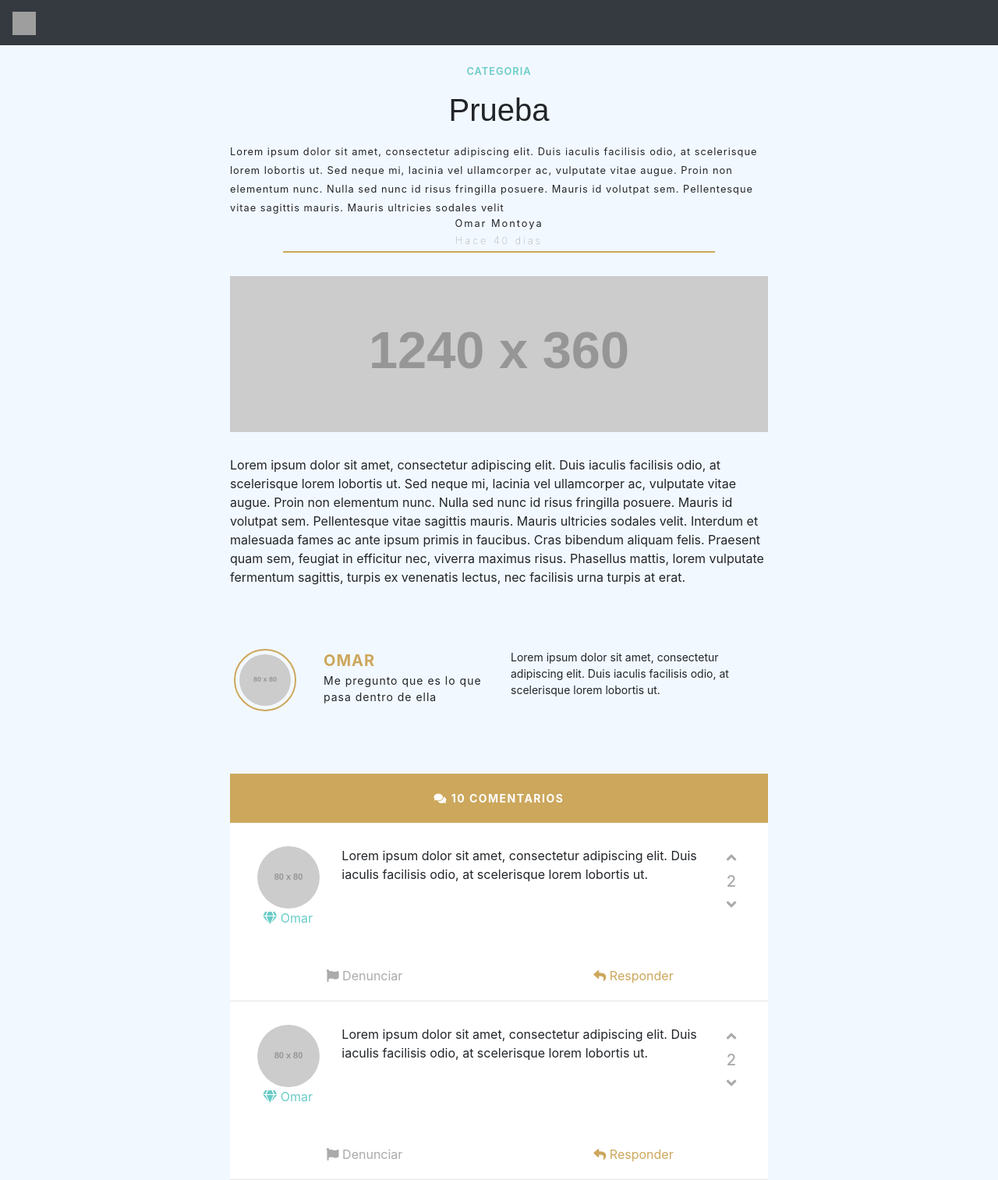
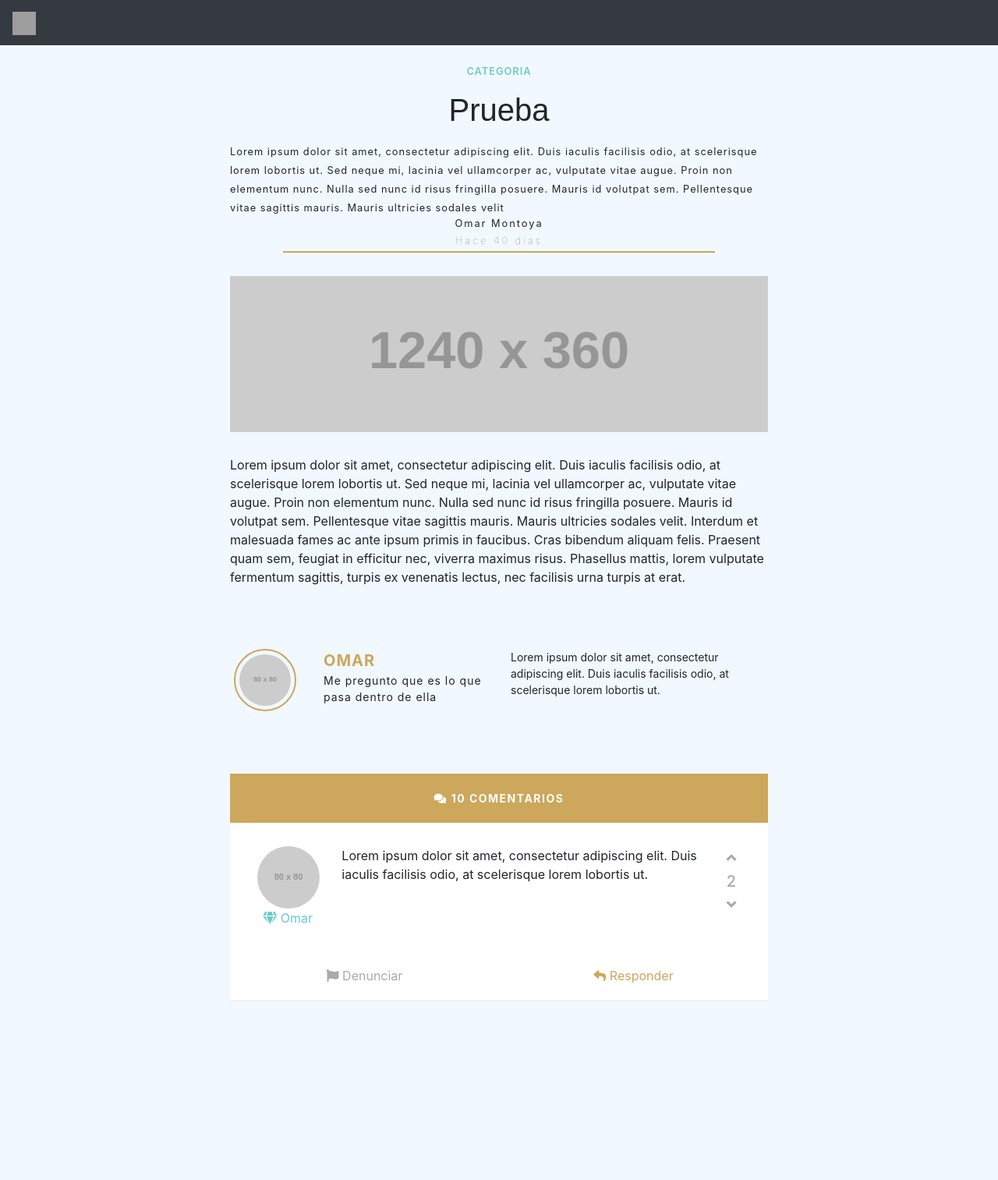
Before and after one commit to OmarMtya/blog, an Angular app: page / in a window 1280 px wide. Shown: the whole page at 78% size. After the commit the page ends 1284 px from the top, so only its background shows below. Built offline with nearby package versions, Linux system fonts and the light colour scheme; grey boxes are pictures that could not be loaded.

Commit message:
Fix: Mejora de vistas menores

```diff
--- a/src/app/app.component.html
+++ b/src/app/app.component.html
@@ -1 +1,2 @@
+<app-header></app-header>
 <router-outlet></router-outlet>
--- a/src/app/componentes/post/comentario/comentario.component.scss
+++ b/src/app/componentes/post/comentario/comentario.component.scss
@@ -20,12 +20,6 @@
       .negativo, .positivo{
           color: var(--gris);
       }
-      .negativo{
-          // color: red;
-      }
-      .positivo{
-          // color: green;
-      }
   }
 }
 .herramientas{
--- a/src/app/componentes/post/post.component.html
+++ b/src/app/componentes/post/post.component.html
@@ -1,4 +1,3 @@
-<app-header></app-header>
 <header class="container mt-4">
   <a href="">
     <small>Categoria</small>
@@ -69,7 +68,6 @@
     <div class="comentarios">
 
       <app-comentario></app-comentario>
-      <app-comentario></app-comentario>
 
     </div>
 
```
